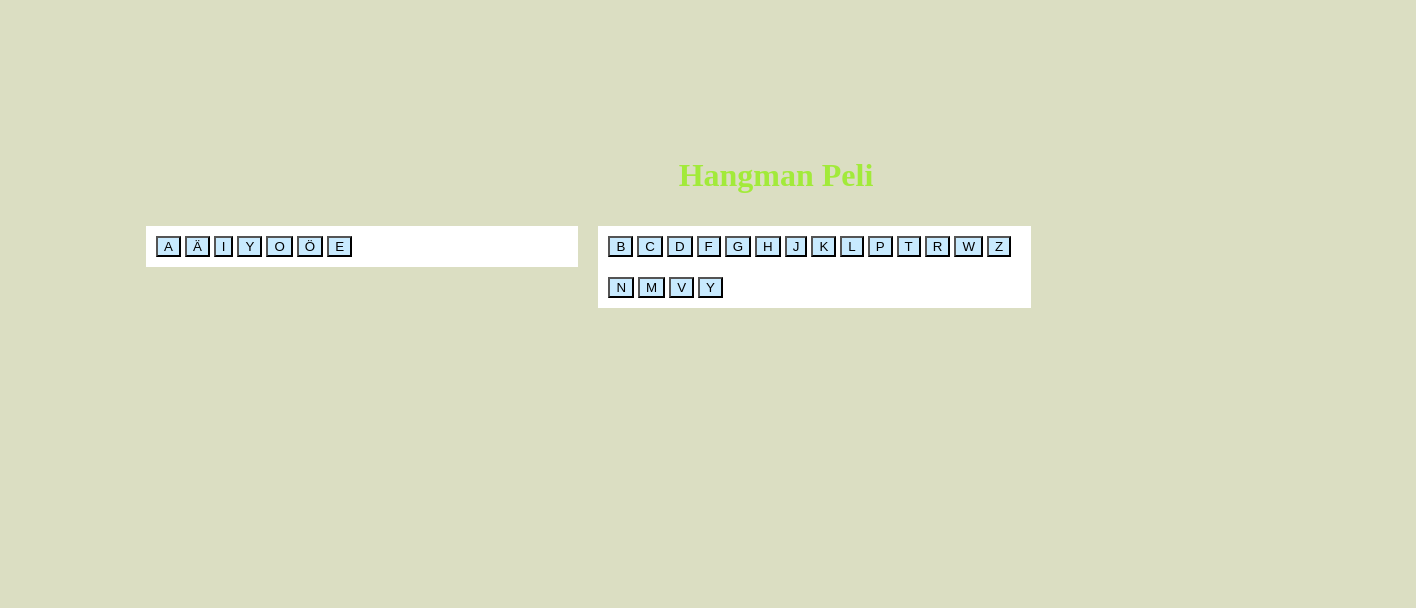
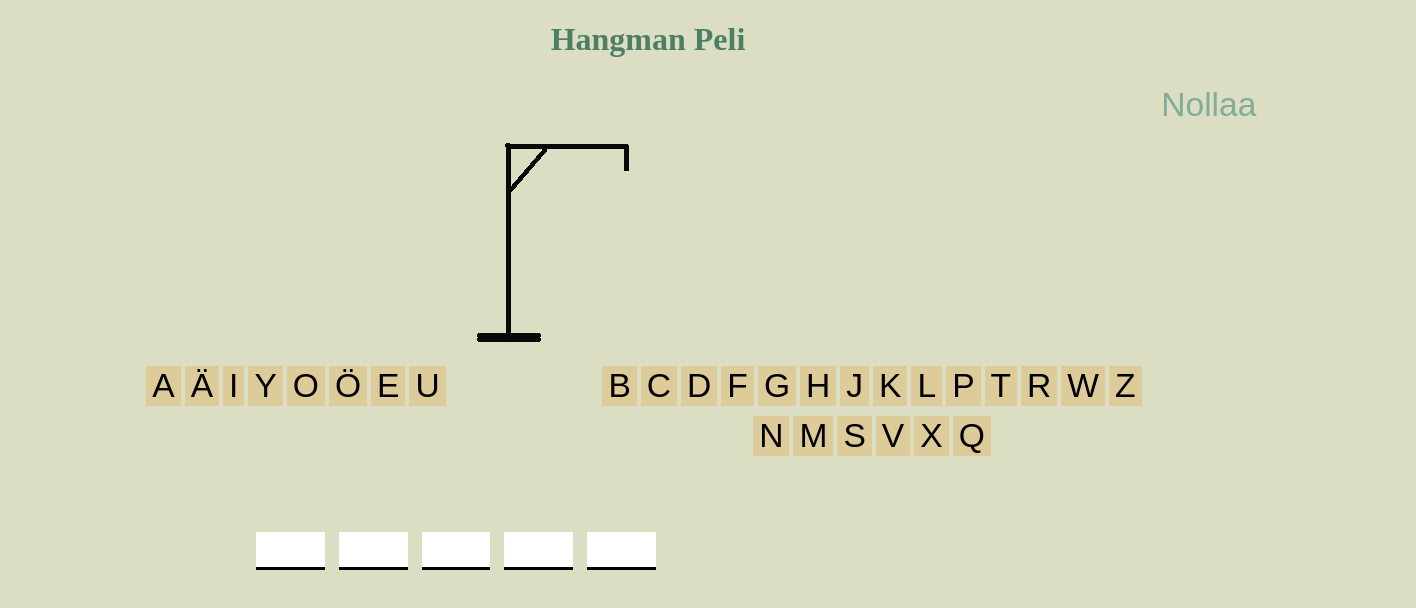
Before and after one commit to digiroglufurkan/Nonstop2, a plain HTML site: page javascript/Oma_Projecti/oma.html in a window 1280 px wide. Shown: the whole page, 1416 px wide, since content can reach past the window. Drawn offline with Linux system fonts and the light colour scheme.

Commit message:
melkein valmis

```diff
--- a/javascript/Oma_Projecti/oma.css
+++ b/javascript/Oma_Projecti/oma.css
@@ -1,36 +1,54 @@
 body
 {
-
   background-color: #DBDEC2;
-  padding-left: 10%;
-  padding-top: 10%;
   width: 100%;
+  text-align: center;
 }
 
 h1{
   text-align: center;
-  color: #A2EA3A;
+  color: #4E7F66;
 }
 
 div
 {
-  padding-left: 10px;
-  background: #ffffff;
   float: left;
-  margin : 10px;
   height: auto;
-  width: 33%;
+  width: 45%;
+  text-align: center;
 }
 
 button
 {
-  margin-top: 10px;
-  margin-bottom: 10px;
-  background-color: #C8EAFE;
+  margin-top: 5px;
+  margin-bottom: 5px;
+  background-color: #DDcB9a ;
+  border: none;
+  font-size:2.1em;
 }
 
 p {
-    margin: 10px;
+    color: #A21207;
+    text-align: center;
+}
+#sana{
+    width: 70%;
     float: left;
-    color: #A21207;
+    margin-top: 5%;
+    text-align: center;
 }
+#sana input{
+    width: 7%;
+    padding: 3px;
+    margin: 7px;
+    text-align: center;
+    border: none;
+    border-bottom: 3px solid black;
+    font-size: 25px;
+}
+#nollaa{
+  margin-right: 2%;
+  float: right;
+  color: #81AC9A ;
+  background-color: #DBDEC2;
+}
--- a/javascript/Oma_Projecti/oma.html
+++ b/javascript/Oma_Projecti/oma.html
@@ -8,38 +8,47 @@
   </head>
   <body>
     <h1> Hangman Peli</h1>
-<div class="">
-  <button type="button" name="button">A</button>
-  <button type="button" name="button">Ä</button>
-  <button type="button" name="button">I</button>
-  <button type="button" name="button">Y</button>
-  <button type="button" name="button">O</button>
-  <button type="button" name="button">Ö</button>
-  <button type="button" name="button">E</button>
+    <button id="nollaa"type="button" name="button" onclick="nollaa()">Nollaa</button>
+    <div style="width: 90%;" class="">
+      <img id="img1"src="img/1.gif" alt="">
+    </div>
+<div style="margin-top: 0%;"class="">
+  <button id="A" type="button" name="button" onclick="tarkista('A')">A</button>
+  <button id="Ä"type="button" name="button" onclick="tarkista('Ä')">Ä</button>
+  <button id="I" type="button" name="button" onclick="tarkista('I')">I</button>
+  <button id="Y" type="button" name="button" onclick="tarkista('Y')">Y</button>
+  <button id="O"type="button" name="button" onclick="tarkista('O')">O</button>
+  <button id="Ö"type="button" name="button" onclick="tarkista('Ö')">Ö</button>
+  <button id="E" type="button" name="button" onclick="tarkista('E')">E</button>
+  <button id="U"type="button" name="button" onclick="tarkista('U')">U</button>
 </div>
 <div class="">
-  <button type="button" name="button">B</button>
-  <button type="button" name="button">C</button>
-  <button type="button" name="button">D</button>
-  <button type="button" name="button">F</button>
-  <button type="button" name="button">G</button>
-  <button type="button" name="button">H</button>
-  <button type="button" name="button">J</button>
-  <button type="button" name="button">K</button>
-  <button type="button" name="button">L</button>
-  <button type="button" name="button">P</button>
-  <button type="button" name="button">T</button>
-  <button type="button" name="button">R</button>
-  <button type="button" name="button">W</button>
-  <button type="button" name="button">Z</button>
-  <button type="button" name="button">N</button>
-  <button type="button" name="button">M</button>
-  <button type="button" name="button">V</button>
-  <button type="button" name="button">Y</button>
+  <button id="B"type="button" name="button" onclick="tarkista('B')">B</button>
+  <button id="C"type="button" name="button" onclick="tarkista('C')">C</button>
+  <button id="D"type="button" name="button" onclick="tarkista('D')">D</button>
+  <button id="F"type="button" name="button" onclick="tarkista('F')">F</button>
+  <button id="G"type="button" name="button" onclick="tarkista('G')">G</button>
+  <button id="H"type="button" name="button" onclick="tarkista('H')">H</button>
+  <button id="J"type="button" name="button" onclick="tarkista('J')">J</button>
+  <button id="K"type="button" name="button" onclick="tarkista('K')">K</button>
+  <button id="L"type="button" name="button" onclick="tarkista('L')">L</button>
+  <button id="P"type="button" name="button" onclick="tarkista('P')">P</button>
+  <button id="T"type="button" name="button" onclick="tarkista('T')">T</button>
+  <button id="R"type="button" name="button" onclick="tarkista('R')">R</button>
+  <button id="W"type="button" name="button" onclick="tarkista('W')">W</button>
+  <button id="Z"Itype="button" name="button" onclick="tarkista('Z')">Z</button>
+  <button id="N"type="button" name="button" onclick="tarkista('N')">N</button>
+  <button id="M"type="button" name="button" onclick="tarkista('M')">M</button>
+  <button id="S"type="button" name="button" onclick="tarkista('S')">S</button>
+  <button id="V"type="button" name="button" onclick="tarkista('V')">V</button>
+  <button id="X"type="button" name="button" onclick="tarkista('X')">X</button>
+  <button id="Q"type="button" name="button" onclick="tarkista('Q')">Q</button>
+</div>
+<div id="sana" class="">
+</div>
+<div style="width:80%;"class="">
+  <p id="tulos"></p>
+</div>
 
-</div>
-<div class="">
-
-</div>
   </body>
 </html>
--- a/javascript/Oma_Projecti/oma.js
+++ b/javascript/Oma_Projecti/oma.js
@@ -0,0 +1,69 @@
+var sanat = [],
+    sana = "",
+    kokeilumaara = 0,
+    loydetty = 0,
+    oikeudetmaara = 7,
+    results = null;
+sanat = ["Koira", "Helsinki", "Tikkurilla", "Ohjalmointi", "ville",
+"kotona", "kajani","urheilu", "Sanna", "Turku", "Arvo"];
+function initialize() {
+    results = document.getElementById("results");
+    var numero = randomNumber(0, sanat.length);
+    sana= sanat[numero].toUpperCase();
+
+    for (var i = 0; i < sana.length; i++) {
+        var input = document.createElement("input");
+        input.type = "text";
+        input.maxLength = 1;
+        input.readOnly = true;
+        document.getElementById("sana").appendChild(input);
+    }
+}
+function tarkista(val) {
+        var onko = true;
+
+    for (var i = 0; i < sana.length; i++) {
+        if (sana[i] == val) {
+            document.getElementsByTagName("input")[i].value = val;
+            onko = false;
+            loydetty++;
+        }
+    }
+
+    if (loydetty == sana.length) {
+        document.getElementById("tulos").innerHTML = "ONNEA VOITTE !!!";
+        return;
+    }
+    document.getElementById(val).disabled= true;
+
+    if (onko) {
+        kokeilumaara++;
+        document.getElementById("img1").src = "img/" + kokeilumaara + ".gif";
+        document.getElementById("tulos").innerHTML = "Kokeilu" + kokeilumaara + " kertaa." + "<br />";
+        document.getElementById("tulos").innerHTML += "Sinulla on " + (oikeudetmaara - kokeilumaara) + " kokeilu jäljellä";
+
+        if (kokeilumaara == oikeudetmaara) {
+            var btns = document.getElementsByTagName("button");
+
+            for (var i = 0; i < btns.length; i++) {
+                btns[i].disabled = true;
+            }
+            document.getElementById("tulos").innerHTML = "Valitettavasti hävisit";
+            for (var i = 0; i < sana.length; i++) {
+                    document.getElementsByTagName("input")[i].value = sana[i];
+
+            }
+        }
+
+    }
+}
+function nollaa()
+{
+  window.location.reload();
+}
+function randomNumber(min, max)
+{
+    return Math.floor(Math.random() * (max - min)) + min;
+}
+
+window.onload = initialize;
```
Also changed, not shown: javascript/Oma_Projecti/img/1.gif (added), javascript/Oma_Projecti/img/2.gif (added), javascript/Oma_Projecti/img/3.gif (added), javascript/Oma_Projecti/img/4.gif (added), javascript/Oma_Projecti/img/5.gif (added), javascript/Oma_Projecti/img/6.gif (added), javascript/Oma_Projecti/img/7.gif (added).
